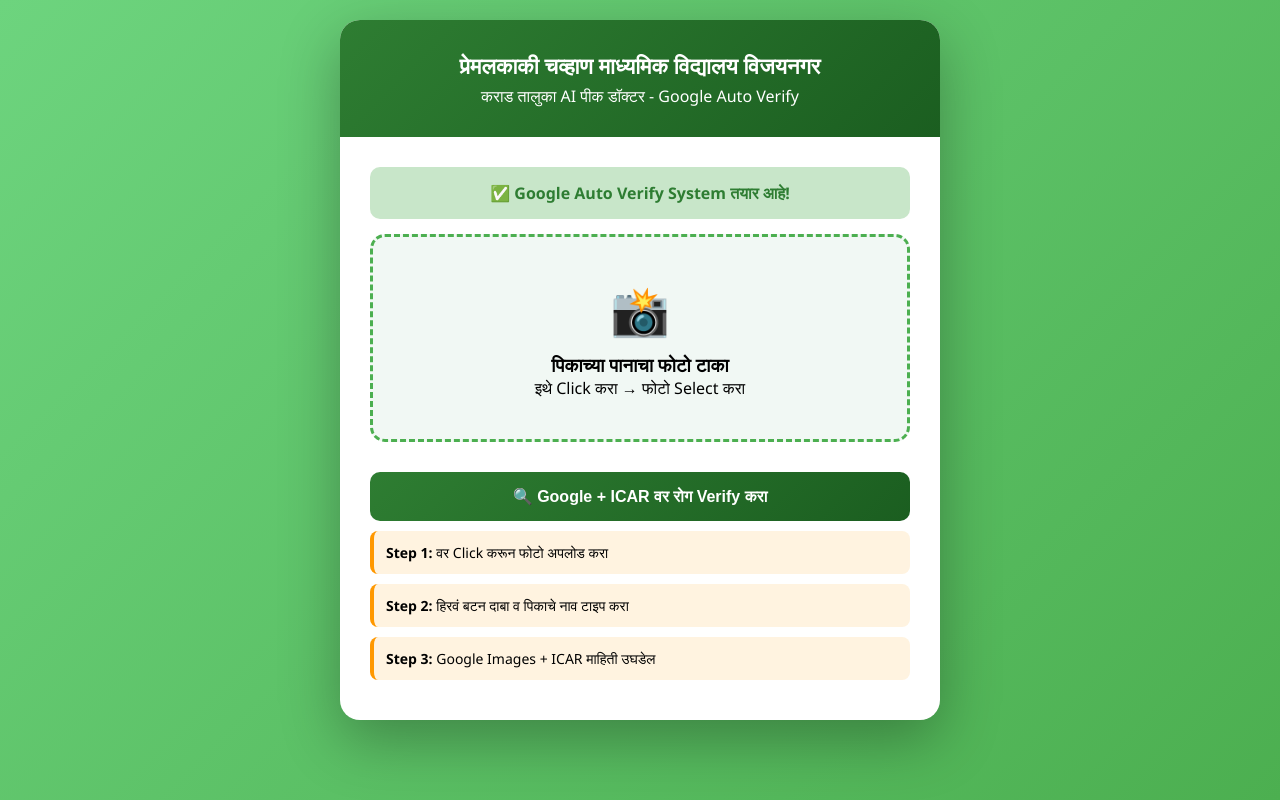
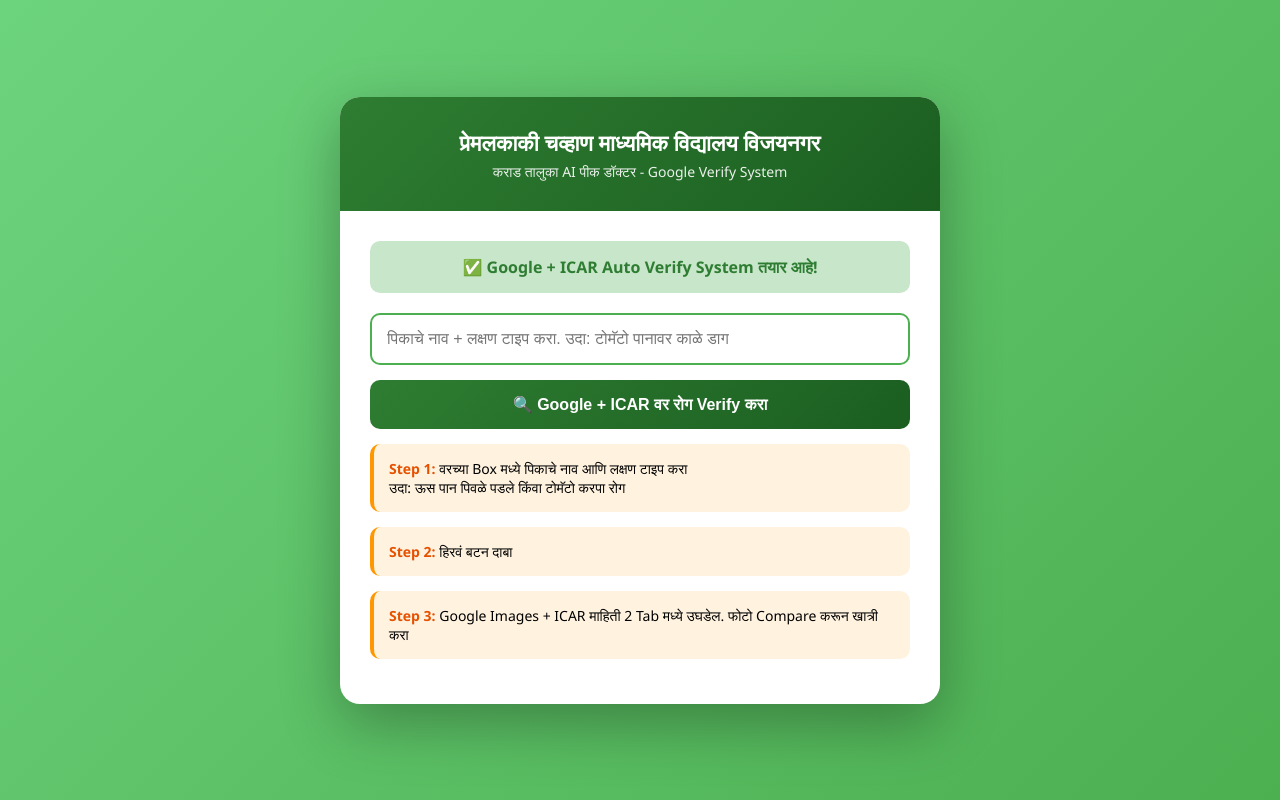
Before and after one commit to amolangarkhe54-sys/Karad-crop-doctor, a plain HTML site: page index.html in a window 1280 px wide. Drawn offline with Linux system fonts and the light colour scheme.

Commit message:
Update index.html

```diff
--- a/index.html
+++ b/index.html
@@ -3,72 +3,53 @@
 <head>
     <meta charset="UTF-8">
     <meta name="viewport" content="width=device-width, initial-scale=1.0">
-    <title>कराड AI पीक डॉक्टर - Fixed</title>
+    <title>कराड AI पीक डॉक्टर - Simple</title>
     <style>
         * { margin: 0; padding: 0; box-sizing: border-box; }
-        body { font-family: 'Segoe UI', sans-serif; background: linear-gradient(135deg, #6dd47e 0%, #4caf50 100%); min-height: 100vh; padding: 20px; }
-        .container { max-width: 600px; margin: 0 auto; background: white; border-radius: 20px; box-shadow: 0 20px 60px rgba(0,0,0,0.3); overflow: hidden; }
+        body { font-family: 'Segoe UI', sans-serif; background: linear-gradient(135deg, #6dd47e 0%, #4caf50 100%); min-height: 100vh; padding: 20px; display: flex; align-items: center; justify-content: center; }
+        .container { max-width: 600px; width: 100%; background: white; border-radius: 20px; box-shadow: 0 20px 60px rgba(0,0,0,0.3); overflow: hidden; }
         .header { background: linear-gradient(135deg, #2e7d32 0%, #1b5e20 100%); color: white; padding: 30px; text-align: center; }
         .header h1 { font-size: 22px; margin-bottom: 5px; }
+        .header p { font-size: 14px; opacity: 0.9; }
         .content { padding: 30px; }
-        .success { background: #c8e6c9; color: #2e7d32; padding: 15px; border-radius: 10px; margin-bottom: 15px; text-align: center; font-weight: bold; }
-        #imagePreview { max-width: 100%; max-height: 250px; border-radius: 10px; margin: 15px auto; display: none; border: 2px solid #4caf50; }
-        .btn { width: 100%; padding: 15px; background: linear-gradient(135deg, #2e7d32 0%, #1b5e20 100%); color: white; border: none; border-radius: 10px; font-size: 16px; font-weight: bold; cursor: pointer; margin-top: 15px; }
+        .success { background: #c8e6c9; color: #2e7d32; padding: 15px; border-radius: 10px; margin-bottom: 20px; text-align: center; font-weight: bold; }
+        input[type="text"] { width: 100%; padding: 15px; border: 2px solid #4caf50; border-radius: 10px; font-size: 16px; margin-bottom: 15px; }
+        input[type="text"]:focus { outline: none; border-color: #2e7d32; }
+        .btn { width: 100%; padding: 15px; background: linear-gradient(135deg, #2e7d32 0%, #1b5e20 100%); color: white; border: none; border-radius: 10px; font-size: 16px; font-weight: bold; cursor: pointer; }
         .btn:hover { transform: translateY(-2px); box-shadow: 0 5px 15px rgba(0,0,0,0.2); }
-        .file-label { display: block; border: 3px dashed #4caf50; border-radius: 15px; padding: 40px; text-align: center; cursor: pointer; background: #f1f8f4; margin-bottom: 15px; }
-        .file-label:hover { background: #e8f5e9; }
-        .upload-icon { font-size: 48px; margin-bottom: 10px; }
-        input[type="file"] { display: none; }
-        .step { background: #fff3e0; padding: 12px; border-radius: 8px; margin: 10px 0; border-left: 4px solid #ff9800; font-size: 14px; }
+        .step { background: #fff3e0; padding: 15px; border-radius: 10px; margin: 15px 0; border-left: 4px solid #ff9800; font-size: 14px; }
+        .step b { color: #e65100; }
     </style>
 </head>
 <body>
     <div class="container">
         <div class="header">
             <h1>प्रेमलकाकी चव्हाण माध्यमिक विद्यालय विजयनगर</h1>
-            <p>कराड तालुका AI पीक डॉक्टर - Google Auto Verify</p>
+            <p>कराड तालुका AI पीक डॉक्टर - Google Verify System</p>
         </div>
         <div class="content">
-            <div class="success">✅ Google Auto Verify System तयार आहे!</div>
+            <div class="success">✅ Google + ICAR Auto Verify System तयार आहे!</div>
 
-            <label for="imageInput" class="file-label">
-                <div class="upload-icon">📸</div>
-                <h3>पिकाच्या पानाचा फोटो टाका</h3>
-                <p>इथे Click करा → फोटो Select करा</p>
-            </label>
-            <input type="file" id="imageInput" accept="image/*">
+            <input type="text" id="pikInput" placeholder="पिकाचे नाव + लक्षण टाइप करा. उदा: टोमॅटो पानावर काळे डाग">
 
-            <img id="imagePreview">
+            <button class="btn" onclick="verifyRog()">🔍 Google + ICAR वर रोग Verify करा</button>
 
-            <button class="btn" onclick="verifyOnGoogle()">🔍 Google + ICAR वर रोग Verify करा</button>
-
-            <div class="step"><b>Step 1:</b> वर Click करून फोटो अपलोड करा</div>
-            <div class="step"><b>Step 2:</b> हिरवं बटन दाबा व पिकाचे नाव टाइप करा</div>
-            <div class="step"><b>Step 3:</b> Google Images + ICAR माहिती उघडेल</div>
+            <div class="step"><b>Step 1:</b> वरच्या Box मध्ये पिकाचे नाव आणि लक्षण टाइप करा<br>उदा: ऊस पान पिवळे पडले किंवा टोमॅटो करपा रोग</div>
+            <div class="step"><b>Step 2:</b> हिरवं बटन दाबा</div>
+            <div class="step"><b>Step 3:</b> Google Images + ICAR माहिती 2 Tab मध्ये उघडेल. फोटो Compare करून खात्री करा</div>
         </div>
     </div>
     <script>
-        document.getElementById('imageInput').addEventListener('change', function(e) {
-            const file = e.target.files[0];
-            if (file) {
-                const reader = new FileReader();
-                reader.onload = function(event) {
-                    const img = document.getElementById('imagePreview');
-                    img.src = event.target.result;
-                    img.style.display = 'block';
-                }
-                reader.readAsDataURL(file);
-            }
-        });
-
-        function verifyOnGoogle() {
-            const pikNave = prompt("पिकाचे नाव + लक्षण टाका:\nउदा: ऊस पान पिवळे\nउदा: टोमॅटो करपा\nउदा: सोयाबीन मोझॅक");
+        function verifyRog() {
+            const pikNave = document.getElementById('pikInput').value;
             if(pikNave && pikNave.trim() !== ''){
                 const searchQuery = encodeURIComponent(pikNave + " plant disease leaf symptoms india");
+                const icarQuery = encodeURIComponent(pikNave + " ICAR रोग माहिती उपाय");
+
                 window.open(https://www.google.com/search?tbm=isch&q=${searchQuery}, '_blank');
-                window.open(https://www.google.com/search?q=${encodeURIComponent(pikNave + " ICAR रोग माहिती")}, '_blank');
+                window.open(https://www.google.com/search?q=${icarQuery}, '_blank');
             } else {
-                alert('कृपया पिकाचे नाव आणि लक्षण टाका\nउदा: टोमॅटो पानावर काळे डाग');
+                alert('कृपया पिकाचे नाव आणि लक्षण टाइप करा\n\nउदाहरण:\nटोमॅटो पानावर काळे डाग\nऊस तांबेरा रोग\nसोयाबीन पान पिवळे');
             }
         }
     </script>
```
